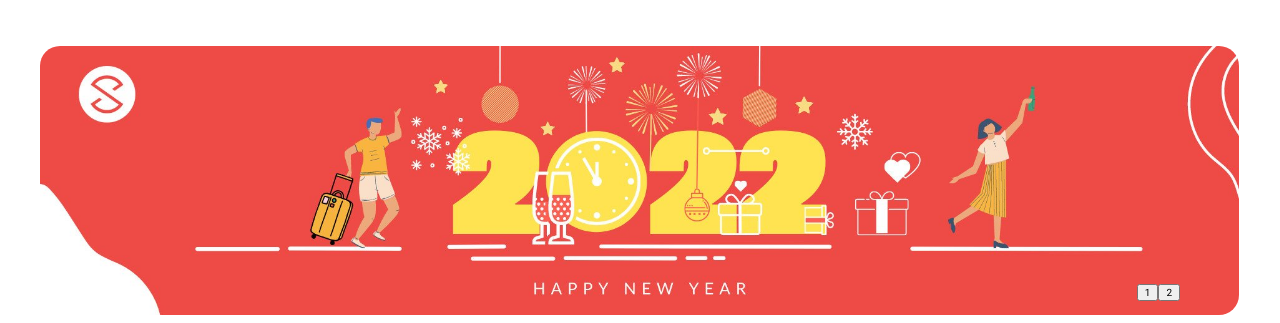
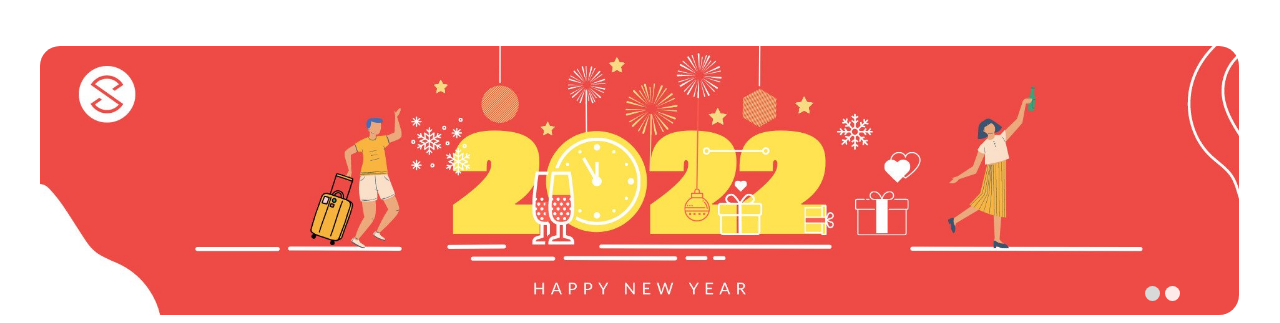
Before and after one commit to duahau2409/DuAnDuLich, a plain HTML site: page index.html in a window 1280 px wide. Shown: the part 78-401 px from the top of the page. Drawn offline with nearby package versions, Linux system fonts and the light colour scheme.

Commit message:
DuAnDuLich

```diff
--- a/asset/css/slider.css
+++ b/asset/css/slider.css
@@ -27,3 +27,18 @@
     bottom: 4px;
     margin-right: 60px;
 }
+.slick-dots button {
+    font-size: 0;
+    width: 15px;
+    height: 15px;
+    border: none;
+    outline: none;
+    border-radius: 100rem;
+    background-color: #ffeaea;
+}
+#slick-slide-control00{
+    margin-right: 5px;
+}
+.slick-dots .slick-active button{
+    background-color: #d9d9d9;
+}
--- a/asset/js/slider.js
+++ b/asset/js/slider.js
@@ -2,7 +2,7 @@ $(document).ready(function(){
     $('.image-slider').slick({
         slidesToShow: 1,
         autoplay: true,
-        autoplaySpeed: 10000,
+        autoplaySpeed: 1500,
         nextArrow: '.wwanext',
         prevArrow: '.wwaprev',
         dots: true
```
